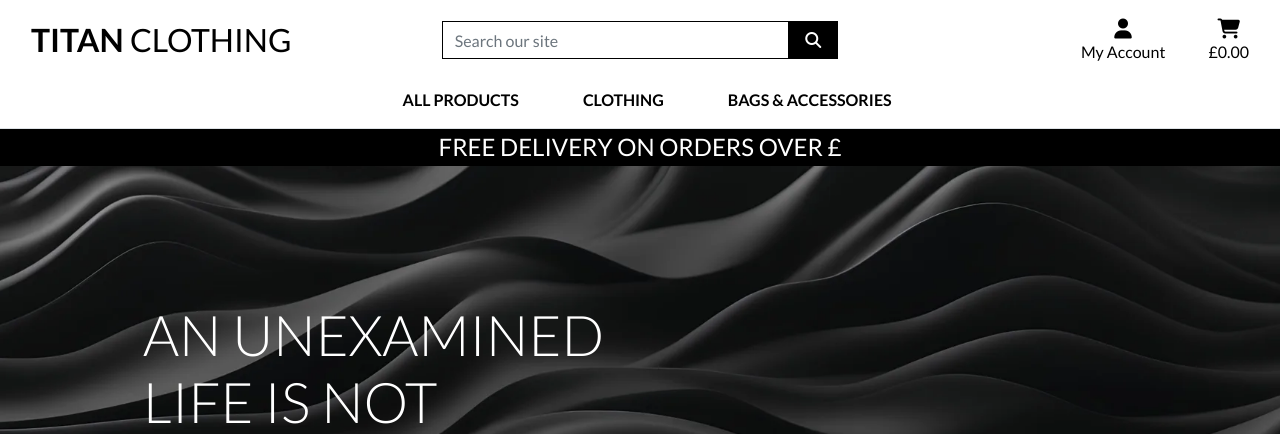
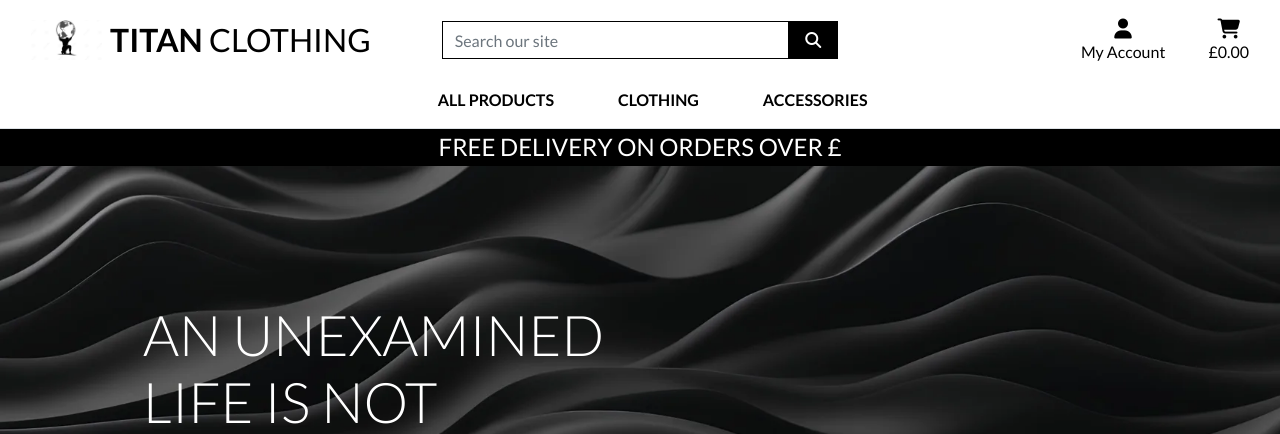
Before and after one commit to EthanPeters96/Titan-Clothing, a Django app: page / in a window 1280 px wide. Shown: the top 434 px of the page. Run offline with Django 3.2, Linux system fonts and the light colour scheme; some libraries are stand-ins or nearby versions.

Commit message:
Enhance product filtering and add category navigation

```diff
--- a/templates/base.html
+++ b/templates/base.html
@@ -52,7 +52,10 @@
         <div id="topnav" class="row bg-white pt-lg-2 d-none d-lg-flex">
             <div class="col-12 col-lg-4 my-auto py-1 py-lg-0 text-center text-lg-left">
                 <a href="{% url 'home' %}" class="nav-link main-logo-link">
-                    <h2 class="logo-font text-black my-0"><strong>Titan</strong> Clothing</h2>
+                    <div class="d-flex align-items-center">
+                        <img src="/media/atlas-logo.webp" alt="Titan Clothing Logo" class="mr-2" height="40">
+                        <h2 class="logo-font text-black my-0"><strong>Titan</strong> Clothing</h2>
+                    </div>
                 </a>
             </div>
             <div class="col-12 col-lg-4 my-auto py-1 py-lg-0">
--- a/templates/includes/main-nav.html
+++ b/templates/includes/main-nav.html
@@ -19,21 +19,21 @@
                 Clothing
             </a>
             <div class="dropdown-menu border-0" aria-labelledby="clothing-link">
-                <a href="" class="dropdown-item">Hoodies</a>
-                <a href="" class="dropdown-item">T-Shirts</a>
-                <a href="" class="dropdown-item">All Clothing</a>
+                <a href="{% url 'products' %}?category=hoodies" class="dropdown-item">Hoodies</a>
+                <a href="{% url 'products' %}?category=t-shirts" class="dropdown-item">T-Shirts</a>
+                <a href="{% url 'products' %}?category=hoodies,t-shirts" class="dropdown-item">All Clothing</a>
             </div>
         </li>
 
         <li class="nav-item dropdown">
             <a class="logo-font font-weight-bold nav-link text-black mr-5" href="#" id="homeware-link"
                 data-toggle="dropdown" aria-haspopup="true" aria-expanded="false">
-                Bags &amp; Accessories
+                Accessories
             </a>
             <div class="dropdown-menu border-0" aria-labelledby="homeware-link">
-                <a href="" class="dropdown-item">Bags</a>
-                <a href="" class="dropdown-item">Shoes</a>
-                <a href="" class="dropdown-item">Accessories</a>
+                <a href="{% url 'products' %}?category=bags" class="dropdown-item">Bags</a>
+                <a href="{% url 'products' %}?category=shoes" class="dropdown-item">Shoes</a>
+                <a href="{% url 'products' %}?category=bags,shoes" class="dropdown-item">All Accessories</a>
             </div>
         </li>
     </ul>
--- a/templates/includes/mobile-top-header.html
+++ b/templates/includes/mobile-top-header.html
@@ -1,4 +1,11 @@
 <ul>
+    <li class="list-inline-item">
+        <a href="{% url 'home' %}" class="nav-link d-block d-lg-none">
+            <div class="d-flex align-items-center">
+                <img src="/media/atlas-logo.webp" alt="Titan Clothing Logo" class="mr-2" height="30">
+            </div>
+        </a>
+    </li>
     <li class="list-inline-item">
         <a class="text-black nav-link d-block d-lg-none" href="#" id="mobile-search" data-toggle="dropdown"
             aria-haspopup="true" aria-expanded="false">
```
Also changed, not shown: products/views.py (+18 -11 lines).
